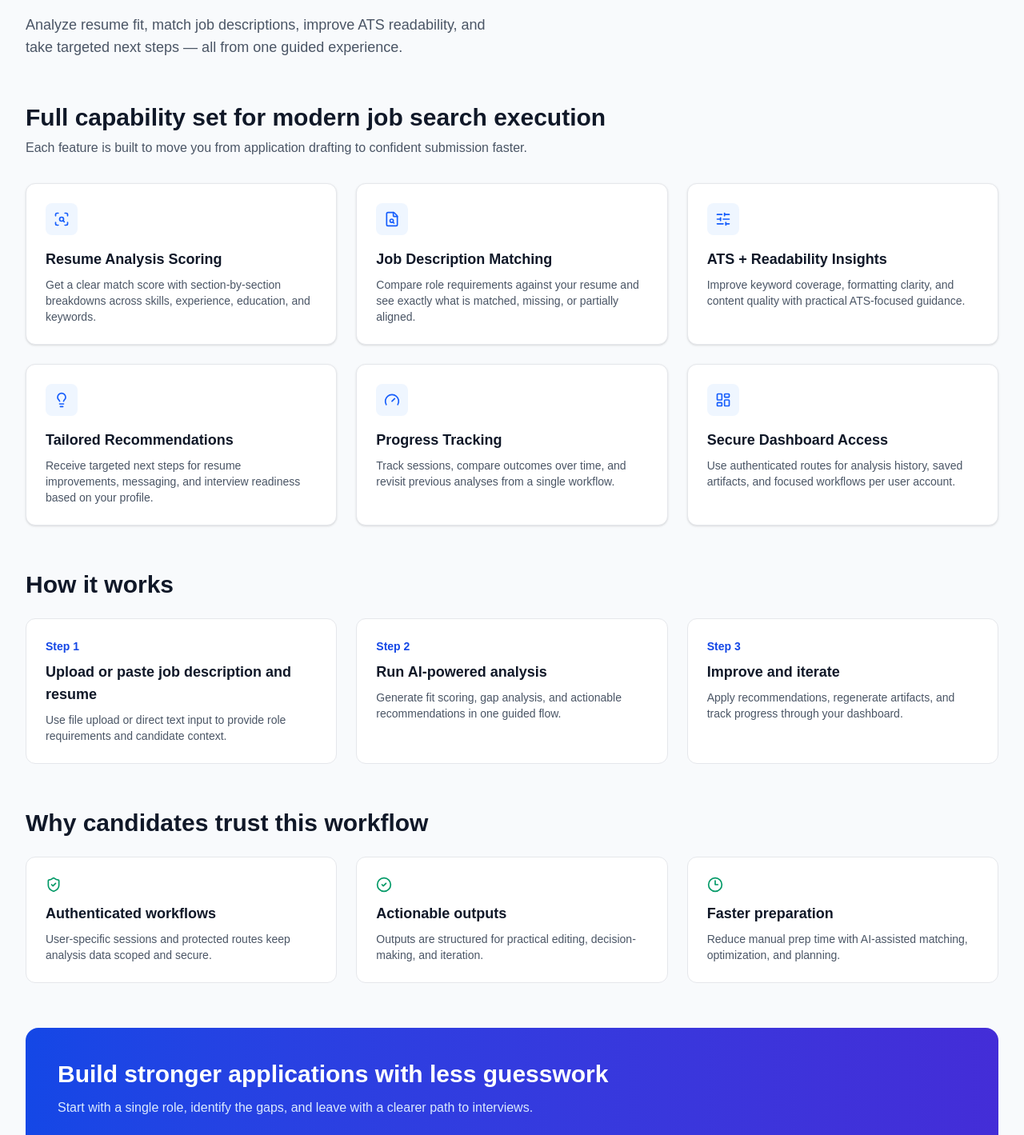
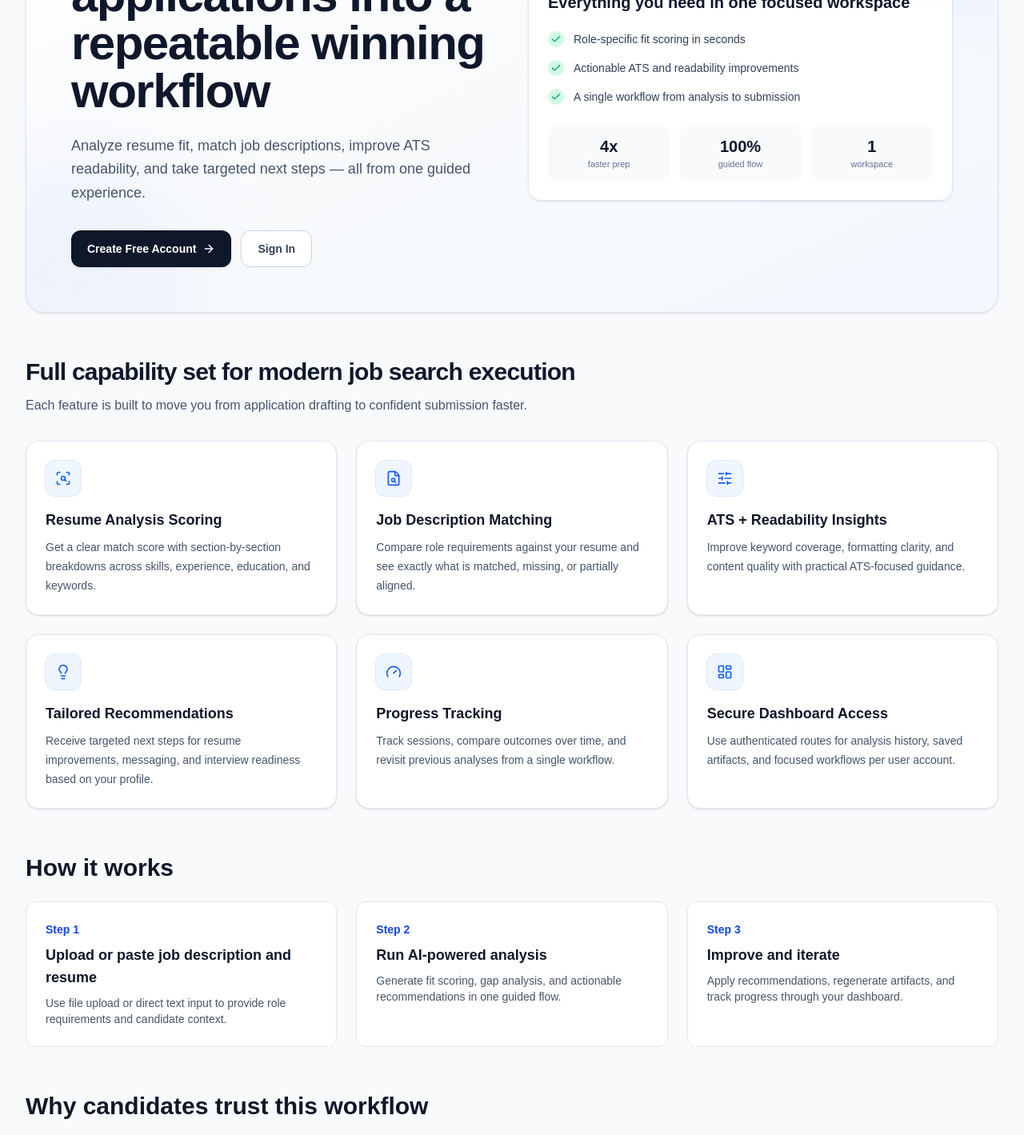
Before and after one commit to bh-official/CareerCraftt, a Next.js app: page /features in a window 1280 px wide. Shown: the part 280-1699 px from the top of the page at 80% size. Built offline with nearby package versions, Linux system fonts and the light colour scheme; no server answers.

Commit message:
fixed email sigin error and updated the landing page

```diff
--- a/src/app/features/page.js
+++ b/src/app/features/page.js
@@ -1,7 +1,6 @@
 "use client";
 
 import Link from "next/link";
-import Image from "next/image";
 import { useAuth } from "@clerk/nextjs";
 import {
   ScanSearch,
@@ -14,6 +13,8 @@ import {
   ShieldCheck,
   Clock3,
   ArrowRight,
+  Sparkles,
+  Check,
 } from "lucide-react";
 import AppHeader from "@/components/AppHeader";
 
@@ -92,10 +93,16 @@ const trustItems = [
   },
 ];
 
+const heroHighlights = [
+  "Role-specific fit scoring in seconds",
+  "Actionable ATS and readability improvements",
+  "A single workflow from analysis to submission",
+];
+
 export default function FeaturesPage() {
   const { isLoaded, userId } = useAuth();
 
-  const primaryCtaHref = isLoaded && userId ? "/analysis" : "/signup";
+  const primaryCtaHref = isLoaded && userId ? "/analysis?new=1" : "/signup";
   const primaryCtaLabel =
     isLoaded && userId ? "Start Analysis" : "Create Free Account";
 
@@ -111,24 +118,82 @@ export default function FeaturesPage() {
           className="max-w-7xl mx-auto px-4 sm:px-6 lg:px-8"
           aria-labelledby="hero-title"
         >
-          <div className="grid grid-cols-1 lg:grid-cols-2 gap-8 items-center">
+          <div className="relative overflow-hidden rounded-3xl border border-slate-200 bg-gradient-to-br from-white via-slate-50 to-blue-50/60 px-6 py-10 sm:px-10 sm:py-14 lg:px-14 shadow-sm">
+            <div className="pointer-events-none absolute -top-24 -right-24 h-72 w-72 rounded-full bg-blue-200/25 blur-3xl" />
+            <div className="pointer-events-none absolute -bottom-24 -left-24 h-72 w-72 rounded-full bg-indigo-200/20 blur-3xl" />
+
+            <div className="relative grid grid-cols-1 lg:grid-cols-2 gap-10 items-center">
               <div>
-              <p className="inline-flex items-center rounded-full bg-blue-100 text-blue-700 px-3 py-1 text-xs font-semibold tracking-wide uppercase">
+                <p className="inline-flex items-center gap-2 rounded-full border border-blue-200/70 bg-blue-100/70 text-blue-700 px-3 py-1 text-xs font-semibold tracking-wide uppercase">
+                  <Sparkles className="h-3.5 w-3.5" />
                   AI Job Application Assistant
                 </p>
                 <h1
                   id="hero-title"
-                className="mt-4 text-4xl sm:text-5xl font-bold tracking-tight text-gray-900"
+                  className="mt-5 text-4xl sm:text-5xl lg:text-6xl font-bold tracking-tight text-slate-900"
                 >
                   Turn job applications into a repeatable winning workflow
                 </h1>
-              <p className="mt-8 text-lg text-gray-600 max-w-2xl">
+                <p className="mt-6 text-lg leading-relaxed text-slate-600 max-w-2xl">
                   Analyze resume fit, match job descriptions, improve ATS
-               readability, and take targeted next steps — all from one guided
-               experience.
+                  readability, and take targeted next steps — all from one
+                  guided experience.
                 </p>
 
+                <div className="mt-8 flex flex-wrap gap-3">
+                  <Link
+                    href={primaryCtaHref}
+                    className="inline-flex items-center gap-2 rounded-xl bg-slate-900 px-5 py-3 text-sm font-semibold text-white shadow-sm transition-all hover:-translate-y-0.5 hover:bg-slate-800"
+                  >
+                    {primaryCtaLabel}
+                    <ArrowRight className="h-4 w-4" />
+                  </Link>
+                  <Link
+                    href={secondaryCtaHref}
+                    className="inline-flex items-center gap-2 rounded-xl border border-slate-300 bg-white px-5 py-3 text-sm font-semibold text-slate-700 transition-colors hover:bg-slate-100"
+                  >
+                    {secondaryCtaLabel}
+                  </Link>
+                </div>
+              </div>
 
+              <div className="rounded-2xl border border-slate-200 bg-white/90 p-6 shadow-sm backdrop-blur-sm">
+                <p className="text-xs font-semibold tracking-wide uppercase text-blue-700">
+                  Workflow Snapshot
+                </p>
+                <h2 className="mt-2 text-xl font-semibold text-slate-900">
+                  Everything you need in one focused workspace
+                </h2>
+
+                <ul className="mt-5 space-y-3">
+                  {heroHighlights.map((item) => (
+                    <li
+                      key={item}
+                      className="flex items-start gap-3 text-slate-700"
+                    >
+                      <span className="mt-0.5 inline-flex h-5 w-5 shrink-0 items-center justify-center rounded-full bg-emerald-100 text-emerald-600">
+                        <Check className="h-3.5 w-3.5" />
+                      </span>
+                      <span className="text-sm leading-6">{item}</span>
+                    </li>
+                  ))}
+                </ul>
+
+                <div className="mt-6 grid grid-cols-3 gap-3">
+                  <div className="rounded-xl bg-slate-50 p-3 text-center">
+                    <p className="text-xl font-bold text-slate-900">4x</p>
+                    <p className="text-[11px] text-slate-500">faster prep</p>
+                  </div>
+                  <div className="rounded-xl bg-slate-50 p-3 text-center">
+                    <p className="text-xl font-bold text-slate-900">100%</p>
+                    <p className="text-[11px] text-slate-500">guided flow</p>
+                  </div>
+                  <div className="rounded-xl bg-slate-50 p-3 text-center">
+                    <p className="text-xl font-bold text-slate-900">1</p>
+                    <p className="text-[11px] text-slate-500">workspace</p>
+                  </div>
+                </div>
+              </div>
             </div>
           </div>
         </section>
@@ -139,11 +204,11 @@ export default function FeaturesPage() {
         >
           <h2
             id="feature-grid-title"
-            className="text-2xl sm:text-3xl font-bold text-gray-900"
+            className="text-2xl sm:text-3xl font-bold tracking-tight text-slate-900"
           >
             Full capability set for modern job search execution
           </h2>
-          <p className="mt-2 text-gray-600">
+          <p className="mt-3 max-w-3xl text-slate-600">
             Each feature is built to move you from application drafting to
             confident submission faster.
           </p>
@@ -152,15 +217,17 @@ export default function FeaturesPage() {
             {features.map(({ icon: Icon, title, description }) => (
               <article
                 key={title}
-                className="rounded-xl border border-gray-200 bg-white p-6 shadow-sm card-hover"
+                className="group rounded-2xl border border-slate-200 bg-white p-6 shadow-sm transition-all duration-200 hover:-translate-y-1 hover:shadow-md"
               >
-                <div className="inline-flex h-10 w-10 items-center justify-center rounded-lg bg-blue-50 text-blue-600">
+                <div className="inline-flex h-11 w-11 items-center justify-center rounded-xl bg-blue-50 text-blue-600 ring-1 ring-blue-100">
                   <Icon className="h-5 w-5" aria-hidden="true" />
                 </div>
-                <h2 className="mt-4 text-lg font-semibold text-gray-900">
+                <h2 className="mt-4 text-lg font-semibold text-slate-900">
                   {title}
                 </h2>
-                <p className="mt-2 text-sm text-gray-600">{description}</p>
+                <p className="mt-2 text-sm leading-6 text-slate-600">
+                  {description}
+                </p>
               </article>
             ))}
           </div>
@@ -226,26 +293,12 @@ export default function FeaturesPage() {
         >
           <div className="rounded-2xl bg-gradient-to-r from-blue-700 to-indigo-700 p-8 sm:p-10 text-white">
             <h2 id="final-cta-title" className="text-2xl sm:text-3xl font-bold">
-              Build stronger applications with less guesswork
+              Ready to execute your next application with confidence?
             </h2>
             <p className="mt-3 text-blue-100 max-w-2xl">
-              Start with a single role, identify the gaps, and leave with a
-              clearer path to interviews.
+              Use the guided workflow above to analyze fit, close priority gaps,
+              and move faster toward interviews.
             </p>
-            <div className="mt-6 flex flex-wrap gap-3">
-              <Link
-                href={primaryCtaHref}
-                className="inline-flex items-center gap-2 rounded-lg bg-white px-5 py-3 text-blue-700 font-semibold hover:bg-blue-50 transition-colors"
-              >
-                {primaryCtaLabel}
-              </Link>
-              <Link
-                href={secondaryCtaHref}
-                className="inline-flex items-center gap-2 rounded-lg border border-white/50 px-5 py-3 text-white font-semibold hover:bg-white/10 transition-colors"
-              >
-                {secondaryCtaLabel}
-              </Link>
-            </div>
           </div>
         </section>
       </main>
--- a/src/app/login/page.js
+++ b/src/app/login/[[...rest]]/page.js
@@ -1,17 +1,12 @@
 "use client";
 
 import { useEffect } from "react";
+import Link from "next/link";
 import { useAuth, SignIn } from "@clerk/nextjs";
 import { useRouter } from "next/navigation";
 import Logo from "@/components/Logo";
 import { motion } from "framer-motion";
 
-/**
- * LoginPage Component
- *
- * Displays Clerk SignIn component for user authentication.
- * Redirects to dashboard if already signed in.
- */
 export default function LoginPage() {
   const { isLoaded, userId } = useAuth();
   const router = useRouter();
@@ -22,7 +17,6 @@ export default function LoginPage() {
     }
   }, [isLoaded, userId, router]);
 
-  // Show loading while checking auth
   if (!isLoaded) {
     return (
       <div className="min-h-screen flex items-center justify-center bg-gray-50">
@@ -33,10 +27,7 @@ export default function LoginPage() {
     );
   }
 
-  // If already signed in, don't render sign in form
-  if (userId) {
-    return null;
-  }
+  if (userId) return null;
 
   return (
     <div className="min-h-screen flex flex-col items-center justify-center bg-gradient-to-br from-slate-900 via-blue-900 to-slate-900 px-4">
@@ -46,7 +37,6 @@ export default function LoginPage() {
         transition={{ duration: 0.5 }}
         className="w-full max-w-md"
       >
-        {/* Logo */}
         <div className="text-center mb-8">
           <div className="flex justify-center mb-4">
             <Logo size="lg" />
@@ -57,7 +47,6 @@ export default function LoginPage() {
           </p>
         </div>
 
-        {/* Clerk SignIn Component */}
         <div className="bg-white rounded-2xl shadow-2xl p-6">
           <SignIn
             appearance={{
@@ -75,14 +64,13 @@ export default function LoginPage() {
           />
         </div>
 
-        {/* Back to Home */}
         <div className="text-center mt-6">
-          <a
+          <Link
             href="/features"
             className="text-blue-200 hover:text-white transition-colors"
           >
             ← Back to Features
-          </a>
+          </Link>
         </div>
       </motion.div>
     </div>
```
Also changed, not shown: src/app/signup/[[...rest]]/page.js (renamed from src/app/signup/page.js, +4 -16 lines), src/components/AppHeader.jsx (+13 -1 lines). Lines whose indentation alone changed are shown as unchanged.
